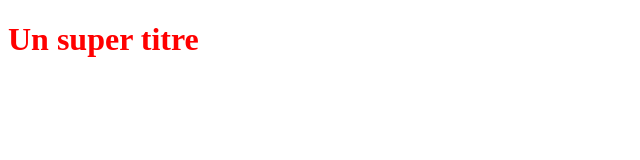
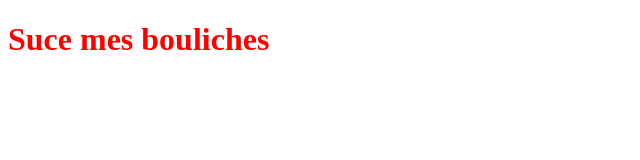
Before and after one commit to Captainekl1/OpenclassroomsProjects, a plain HTML site: page index.html in a window 1280 px wide. Shown: the whole page, without its empty margins (0-640 px from the left). Drawn offline with Linux system fonts and the light colour scheme.

Commit message:
Modification du titre

```diff
--- a/index.html
+++ b/index.html
@@ -5,6 +5,6 @@
    <link rel="stylesheet" type="text/css" href="styles.css">
 </head>
 <body>
-   <h1>Un super titre</h1>
+   <h1>Suce mes bouliches</h1>
 </body>
 </html>
```
